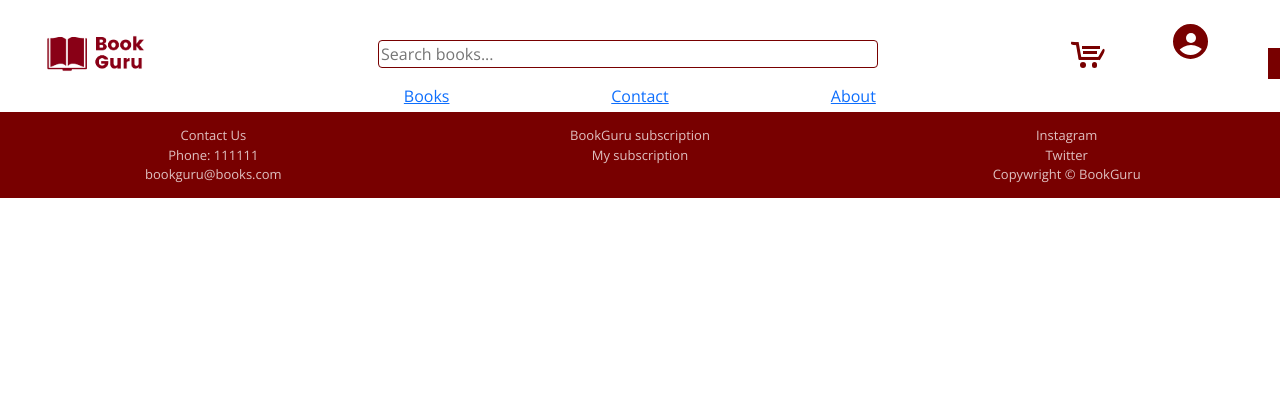
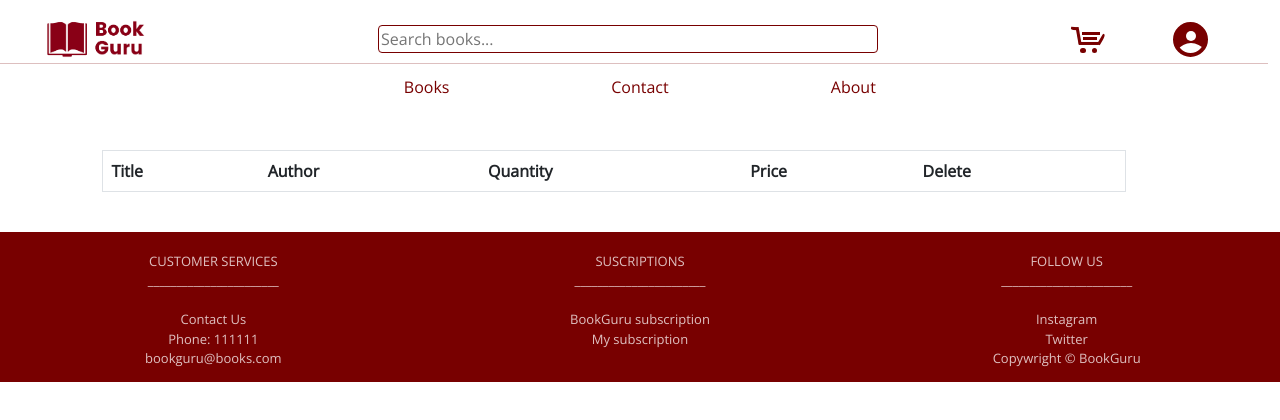
Before and after one commit to pilardubiau/BookGuru-1, a React (Create React App) app: page /cart in a window 1280 px wide. Shown: the top 420 px of the page. Built offline with nearby package versions, Linux system fonts and the light colour scheme.

Commit message:
carrito 1

```diff
--- a/src/containers/App.jsx
+++ b/src/containers/App.jsx
@@ -1,5 +1,5 @@
 import React from "react";
-import { Redirect, Route, Switch,} from "react-router-dom";
+import { Redirect, Route, Switch } from "react-router-dom";
 
 //Componentes
 import NavBar from "./NavBar";
@@ -9,6 +9,7 @@ import Carousel1 from "./Carousel";
 import Carousel2 from "./Carousel2";
 import LogIn from "./LogIn";
 import BookContainer from "./BookContainer";
+import Cart from "./Cart";
 
 const App = () => {
   return (
@@ -21,7 +22,8 @@ const App = () => {
         </Route>
         <Route exact path="/register" component={Register} />
         <Route exact path="/login" component={LogIn} />
-        <Route exact path="/books" render={() => <BookContainer/>} />
+        <Route exact path="/books" render={() => <BookContainer />} />
+        <Route exact path="/cart" component={Cart} />
       </Switch>
       <br />
       <FooterContainer />
--- a/src/containers/Cart.jsx
+++ b/src/containers/Cart.jsx
@@ -1,9 +1,27 @@
 import React from "react";
 import "../styles/Cart.css";
+import axios from "axios";
+// import userId from 'localStorage'
 
 const Cart = () => {
+  const [cart, SetCart] = React.useState([]);
+
+  // React.useEffect(() => {
+  //   axios.get(`/api/users/${userId}/cart`).then(({ data }) => {
+  //     return SetCart(data);
+  //   });
+  // });
+
+  const deleteBook = (BookId) => {
+    axios.delete("/api/orders", { BookId });
+  };
+
+  const quantityChange = (quantity, orderId) => {
+    axios.update("/api/orders/quantity", { quantity, orderId });
+  };
+
   return (
-    <div>
+    <div className="cart">
       {/* Cart table */}
       <table className="table">
         <tr>
@@ -11,13 +29,25 @@ const Cart = () => {
           <th>Author</th>
           <th>Quantity</th>
           <th>Price</th>
+          <th>Delete</th>
         </tr>
-        <tr>
-          <td></td>
-          <td></td>
-          <td></td>
-          <td></td>
-        </tr>
+        {cart.map((data) => {
+          return (
+            <tr>
+              <td>data.title</td>
+              <td>data.author</td>
+              <td>
+                <input onChange={quantityChange(data.quantity, data.orderId)}>
+                  data.quantity
+                </input>
+              </td>
+              <td>data.price</td>
+              <td>
+                <button onClick={deleteBook(data.id)}></button>
+              </td>
+            </tr>
+          );
+        })}
       </table>
     </div>
   );
--- a/src/containers/NavBar.jsx
+++ b/src/containers/NavBar.jsx
@@ -61,10 +61,6 @@
 
 // export default NavBar;
 
-
-
-
-
 import React from "react";
 import { Link } from "react-router-dom";
 import { Dropdown } from "react-bootstrap";
@@ -75,7 +71,6 @@ const NavBar = () => {
   return (
     <div>
       {/* Search Bar */}
-      <br />
       <div className="row">
         <div className="col-sm-2">
           <Link to={`/`}>
@@ -110,7 +105,6 @@ const NavBar = () => {
             {/* <button class="dropbtn">Dropdown</button> */}
             <div className="dropdown-content">
               <a href="#">Sign Up</a>
-
               <br />
               <a href="#">Login</a>
             </div>
--- a/src/styles/Cart.css
+++ b/src/styles/Cart.css
@@ -1,4 +1,10 @@
+.cart {
+  height: 80%;
+  width: 80%;
+}
+
 .table {
+  /* display: flex; */
   border: 1px solid #780000;
   margin-top: 150px;
   border-collapse: collapse;
--- a/src/styles/NavBar.css
+++ b/src/styles/NavBar.css
@@ -1,3 +1,8 @@
+.navBar {
+  background-color: white;
+  z-index: 900;
+}
+
 .logo {
   width: 100px;
   height: auto;
@@ -16,10 +21,12 @@
   align-items: center;
   text-align: center;
   color: #780000;
+  top: 0%;
+  padding-top: 15px;
   background-color: white;
   position: fixed; /* Set the navbar to fixed position */
   width: 100%; /* Full width */
-  z-index: 999;
+  z-index: 900;
 }
 
 .sub-row {
@@ -28,12 +35,39 @@
   align-content: center;
   align-items: center;
   text-align: center;
-  margin-top: 55px;
+  top: 0%;
+  margin-top: 70px;
   color: #780000;
   background-color: white;
   position: fixed; /* Set the navbar to fixed position */
   width: 100%; /* Full width */
-  z-index: 999;
+  z-index: 899;
+}
+
+.sub-link {
+  color: #780000;
+  text-decoration: none;
+  text-decoration-line: none;
+}
+
+.sub-link:link {
+  color: #780000;
+  text-decoration: none;
+}
+
+.sub-link:visited {
+  color: #780000;
+  text-decoration: none;
+}
+
+.sub-link:hover {
+  color: #780000;
+  text-decoration: underline;
+}
+
+.sub-link:active {
+  color: #780000;
+  text-decoration: underline;
 }
 
 /* Carrito de compras NO TOCAR */
@@ -196,8 +230,6 @@
 
 /* Dropdown Button */
 .dropbtn {
-  background-color: #780000;
-  color: white;
   padding: 16px;
   font-size: 16px;
   border: none;
@@ -205,13 +237,13 @@
 
 /* The container <div> - needed to position the dropdown content */
 .dropdown {
-  position: relative;
-  display: inline-block;
+  /* position: relative;
+  display: inline-block; */
 }
 
-.dropdown:hover {
+/* .dropdown:hover {
   background-color: black;
-}
+} */
 /* Dropdown Content (Hidden by Default) */
 .dropdown-content {
   display: none;
@@ -219,16 +251,16 @@
   background-color: #f1f1f1;
   min-width: 160px;
   box-shadow: 0px 8px 16px 0px rgba(0, 0, 0, 0.2);
-  z-index: 1;
+  z-index: 999;
 }
 
 /* Links inside the dropdown */
-/* .dropdown-content {
-    color: black;
-    padding: 12px 16px;
-    text-decoration: none;
-    display: block;
-  } */
+.dropdown-content {
+  color: black;
+  padding: 12px 16px;
+  text-decoration: none;
+  /* display: block; */
+}
 
 /* Change color of dropdown links on hover */
 .dropdown-content:hover {
```
Lines whose indentation alone changed are shown as unchanged.
